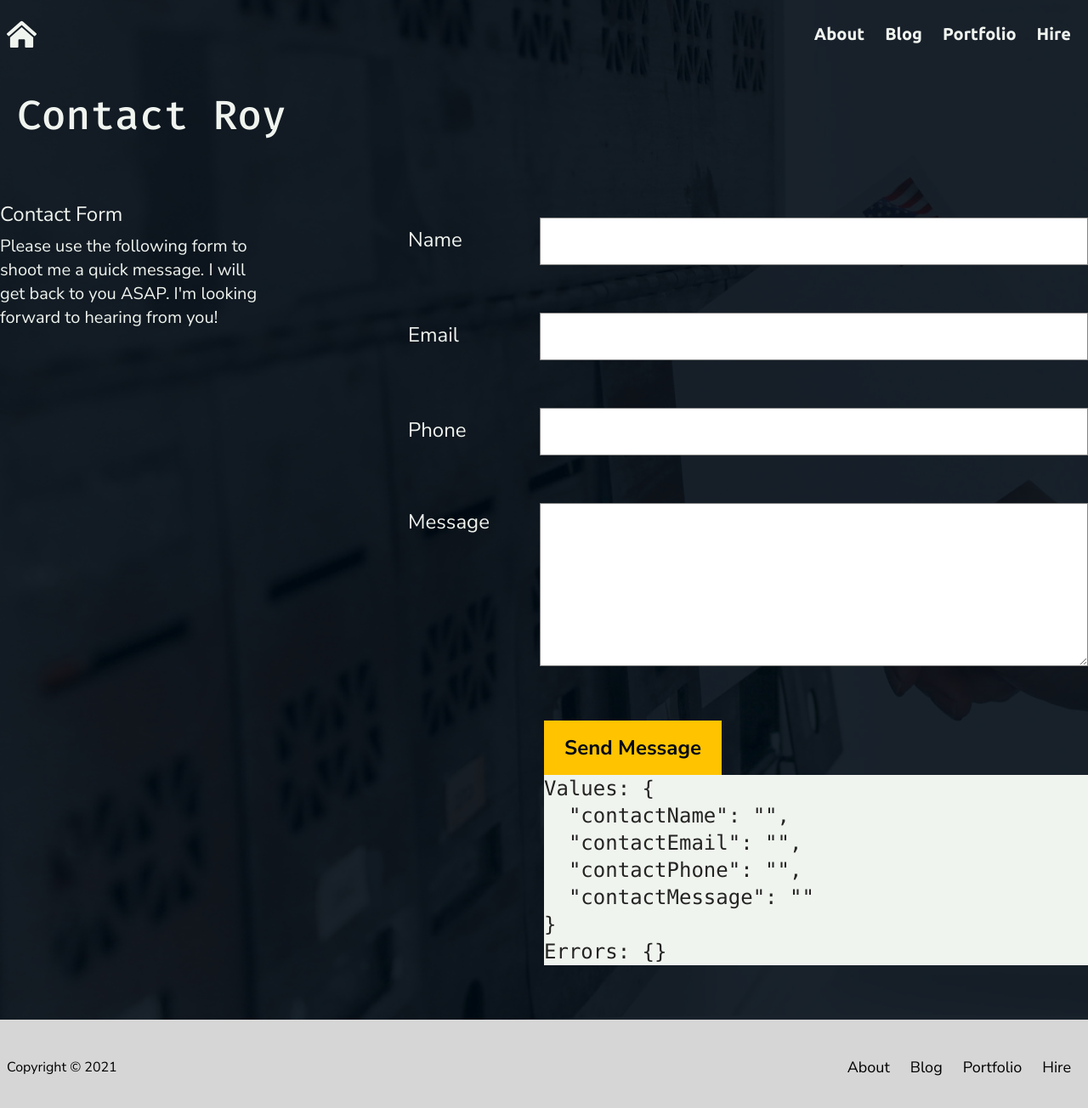
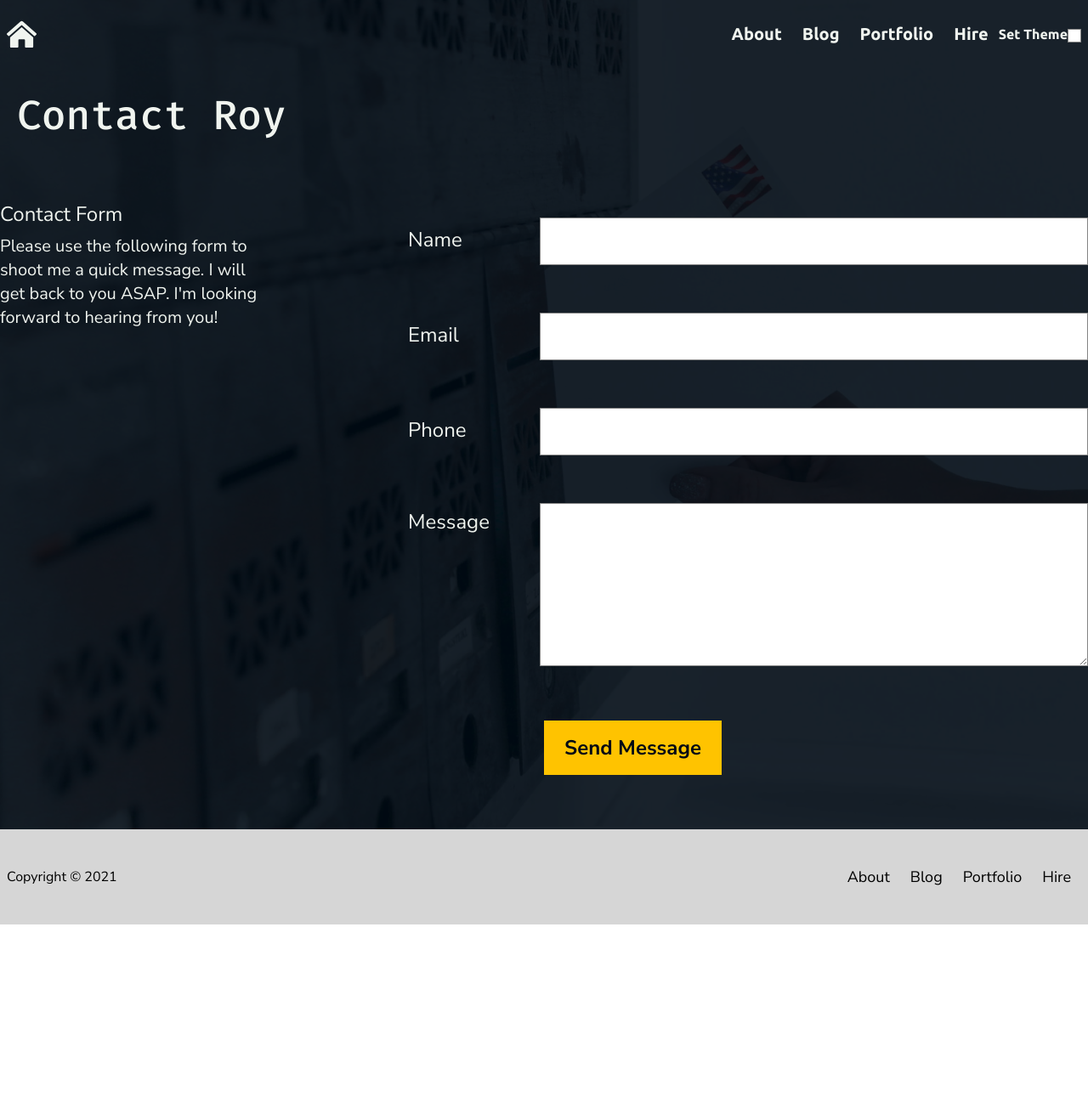
Before and after one commit to bronifty/royanger.com, a Next.js app in the folder app/: page /hire in a window 1280 px wide. Shown: the top 1304 px of the page at 85% size. After the commit the page ends 1088 px from the top, so only its background shows below. Built offline with nearby package versions, Linux system fonts and the light colour scheme; what tailwindcss-children would draw is missing.

Commit message:
Added checkbox for theme switching + logic/state updates in _app. Now need CSS setup

```diff
--- a/app/pages/_app.tsx
+++ b/app/pages/_app.tsx
@@ -1,3 +1,4 @@
+import * as React from 'react'
 import type { AppProps } from 'next/app'
 import Link from 'next/link'
 import '../styles/globals.css'
@@ -5,9 +6,20 @@ import '../styles/globals.css'
 import HomeIcon from '../public/images/svgs/home-lg-alt.svg'
 
 function MyApp({ Component, pageProps }: AppProps) {
+
+   const [theme, setTheme] = React.useState('dark')
+
+   const onChange = () => {
+      if ( theme === 'dark') {
+         setTheme('light')
+      } else {
+      setTheme('dark')
+      }
+   }
+
    return (
       <>
-         <header className="bg-gray-transparent w-full h-20 flex flex-row justify-center p-2 fixed">
+         <header className={`bg-gray-transparent w-full h-20 flex flex-row justify-center p-2 fixed ${theme}`}>
             <div className="w-full xl:w-1440 flex flex-row">
                <div className="flex flex-col justify-center">
                   <Link href="/">
@@ -37,13 +49,17 @@ function MyApp({ Component, pageProps }: AppProps) {
                         <button className="p-3 text-xl">Hire</button>
                      </a>
                   </Link>
+                  <form>
+                     <label id="theme">Set Theme</label>
+                     <input type="checkbox" id="theme" value={theme} onChange={onChange} />
+                  </form>
                </div>
             </div>
          </header>
-         <main className="w-full flex flex-row justify-center">
+         <main className={`w-full flex flex-row justify-center ${theme}`}>
             <Component {...pageProps} />
          </main>
-         <footer className="bg-gray-100 w-full h-28 flex flex-row justify-center p-2">
+         <footer className={`bg-gray-100 w-full h-28 flex flex-row justify-center p-2 ${theme}`}>
             <div className="w-full xl:w-1440 flex flex-row">
                <div className="flex items-center">Copyright &copy; 2021</div>
                <div className=" flex flex-grow items-center justify-end">
--- a/app/pages/hire.tsx
+++ b/app/pages/hire.tsx
@@ -166,12 +166,12 @@ const Hire = () => {
                                  Send Message
                               </button>
                               <div className="bg-white text-black">
-                                 <pre>
+                                 {/* <pre>
                                     Values: {JSON.stringify(values, null, 2)}
                                  </pre>
                                  <pre>
                                     Errors: {JSON.stringify(errors, null, 2)}
-                                 </pre>
+                                 </pre> */}
                               </div>
                            </div>
                         </Form>
```
